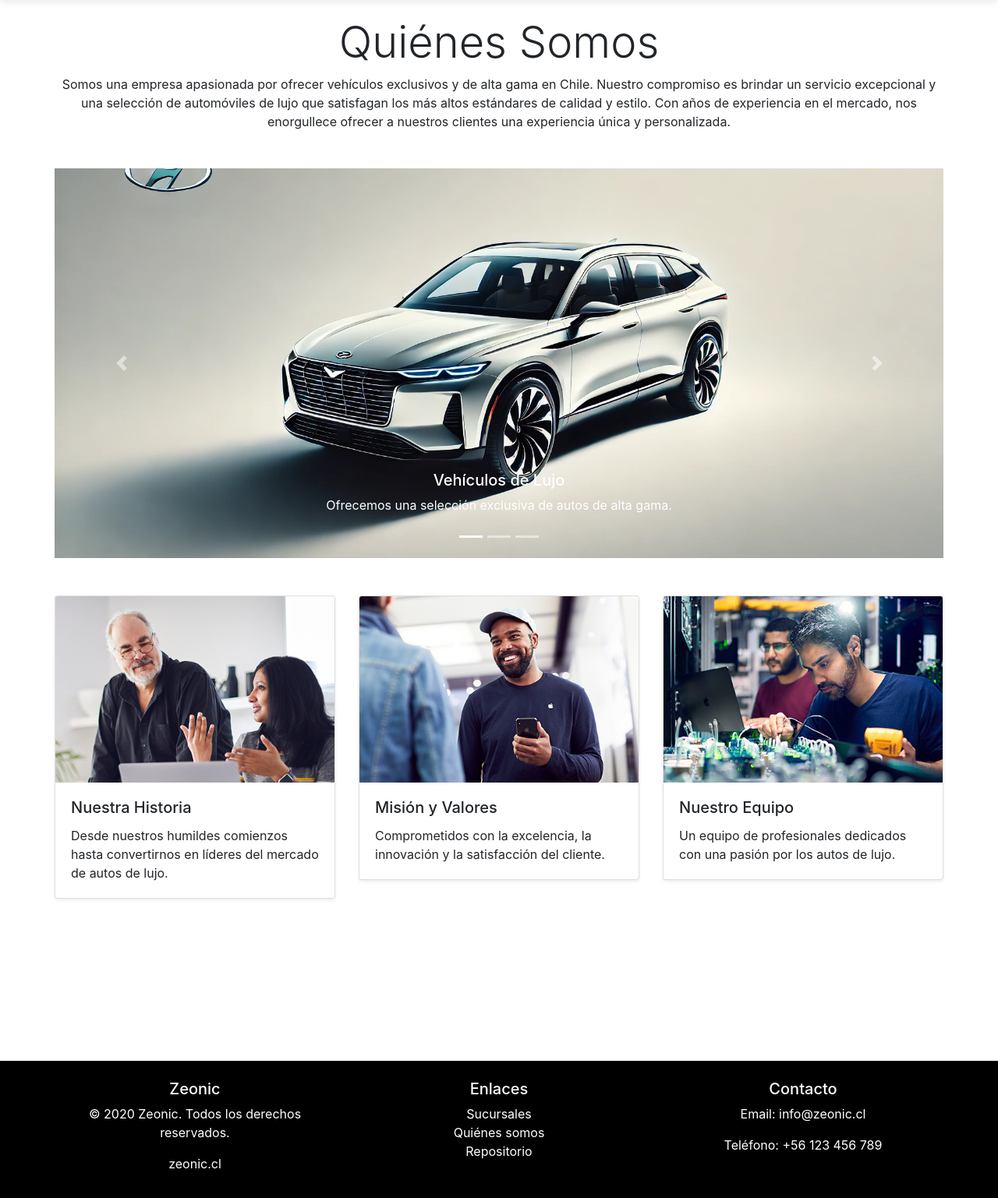
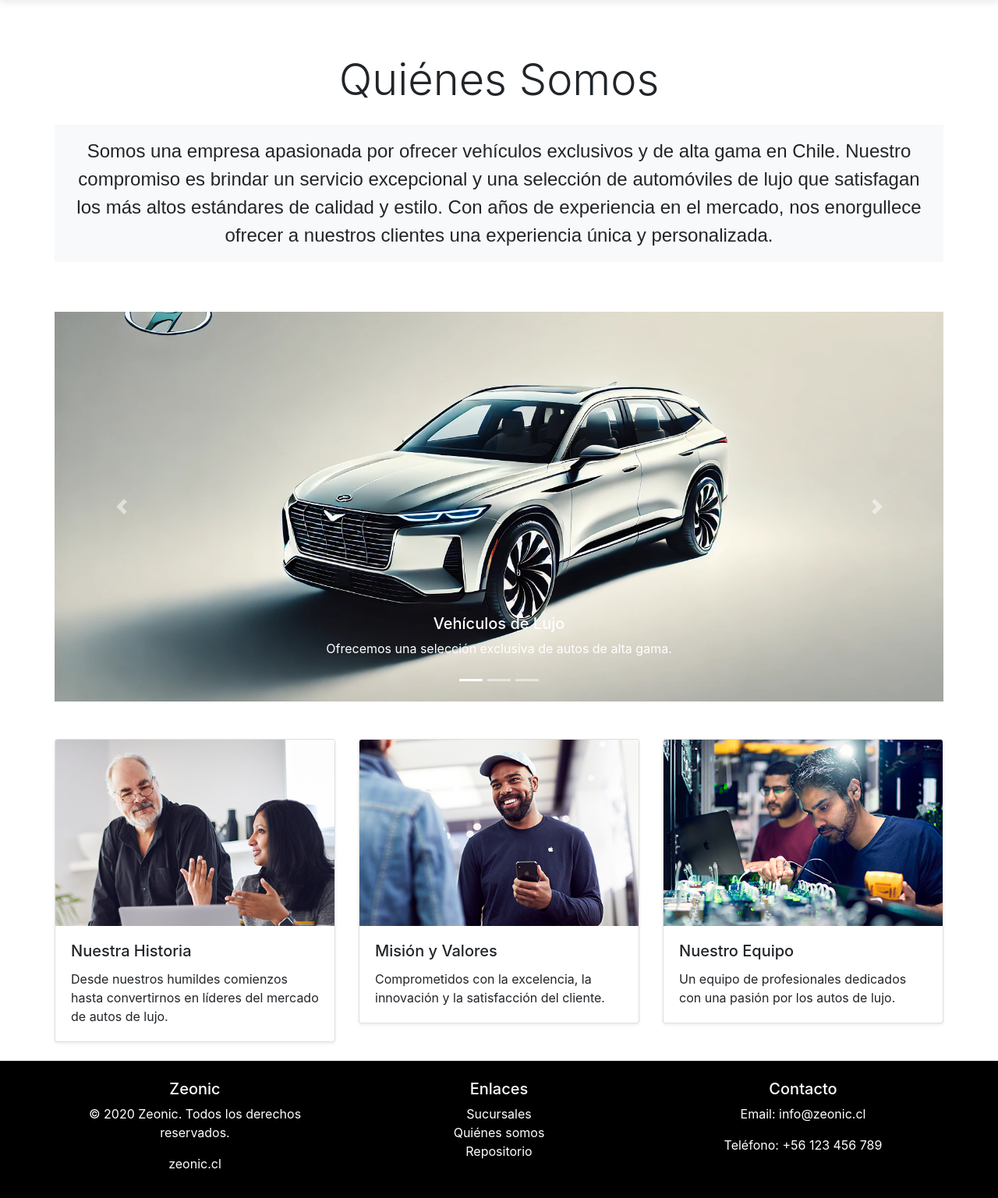
Before and after one commit to MarceloCaballeroo/examen_proyecto, a Django app: page /quienes_somos/ in a window 1280 px wide. Shown: the part 75-1612 px from the top of the page at 78% size. Run offline with Django 5.2, Linux system fonts and the light colour scheme.

Commit message:
visualmente mas atractiva.

```diff
--- a/examen/templates/quienes_somos.html
+++ b/examen/templates/quienes_somos.html
@@ -5,9 +5,13 @@
 
 {% block content %}
 <div class="container mt-5 pt-5">
-    <div class="header-section">
-        <h1 class="display-4 text-center">Quiénes Somos</h1>
-        <p class="text-center mb-5">Somos una empresa apasionada por ofrecer vehículos exclusivos y de alta gama en Chile. Nuestro compromiso es brindar un servicio excepcional y una selección de automóviles de lujo que satisfagan los más altos estándares de calidad y estilo. Con años de experiencia en el mercado, nos enorgullece ofrecer a nuestros clientes una experiencia única y personalizada.</p>
+    <div class="container my-5">
+        <div class="row">
+            <div class="col-md-12">
+                <h1 class="display-4 text-center mb-4">Quiénes Somos</h1>
+                <p class="lead text-center fst-italic bg-light rounded-3 p-3">Somos una empresa apasionada por ofrecer vehículos exclusivos y de alta gama en Chile. Nuestro compromiso es brindar un servicio excepcional y una selección de automóviles de lujo que satisfagan los más altos estándares de calidad y estilo. Con años de experiencia en el mercado, nos enorgullece ofrecer a nuestros clientes una experiencia única y personalizada.</p>
+            </div>
+        </div>
     </div>
 
     <!-- Carrusel de imágenes -->
```
